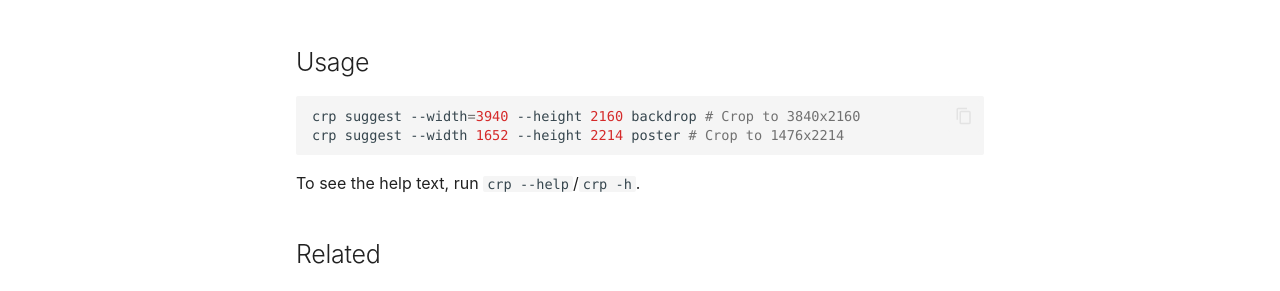
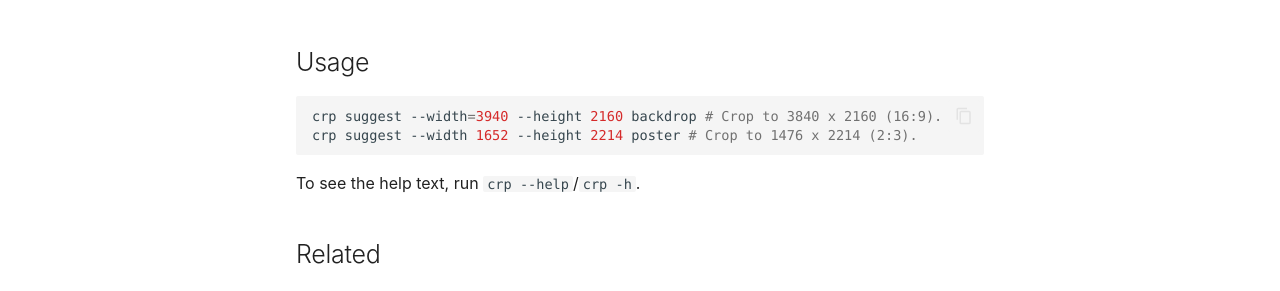
Before and after one commit to br3ndonland/crp, an MkDocs documentation site: the page built from docs/index.md, in a window 1280 px wide and 1398 px high. Shown: the part 856-1147 px from the top of the window. Built offline with MkDocs 1.6.1 and Material for MkDocs 9.7.7, drawn with Linux system fonts in a browser that asks for light colours; comment, search, counter and statistics services are not loaded.

Commit message:
Update `suggest` subcommand output format in docs
This commit will update the docs to reflect the updated output format
changed in 3c673c2.

````diff
--- a/docs/index.md
+++ b/docs/index.md
@@ -26,8 +26,8 @@ Images often need to be cropped to specific aspect ratios and dimensions for upl
 ## Usage
 
 ```sh
-crp suggest --width=3940 --height 2160 backdrop # Crop to 3840x2160
-crp suggest --width 1652 --height 2214 poster # Crop to 1476x2214
+crp suggest --width=3940 --height 2160 backdrop # Crop to 3840 x 2160 (16:9).
+crp suggest --width 1652 --height 2214 poster # Crop to 1476 x 2214 (2:3).
 ```
 
 To see the help text, run `crp --help`/`crp -h`.
````
Also changed, not shown: 1 other file.
